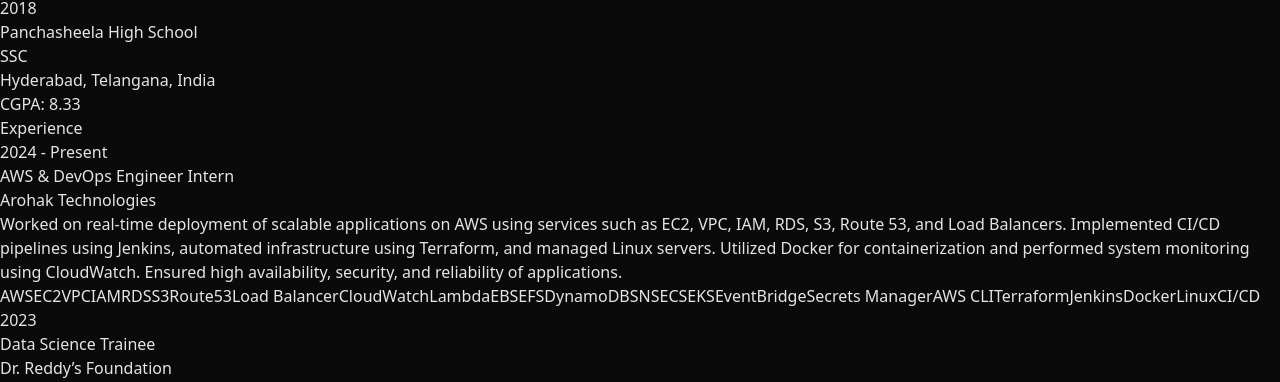
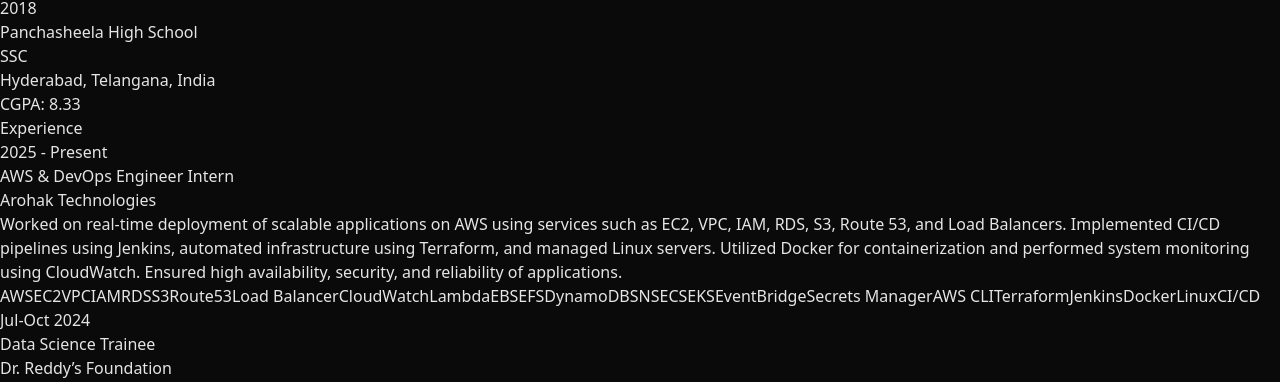
Before and after one commit to Ajaykarre563/My_Portfolio, a React (Vite) app: page / in a window 1280 px wide. Shown: the part 4156-4538 px from the top of the page. Built offline with nearby package versions, Linux system fonts and the light colour scheme.

Commit message:
Updated port tasks

```diff
--- a/src/components/Technology.tsx
+++ b/src/components/Technology.tsx
@@ -21,7 +21,7 @@
   ],
 
   Backend: [
-    { name: "Python" }, { name: "Django" }, { name: "FastAPI" },
+    { name: "Python" }, { name: "FastAPI" },
   ],
 
   Frontend: [
@@ -30,7 +30,7 @@
   ],
 
   Database: [
-    { name: "PostgreSQL" }, { name: "MySQL" },
+   { name: "MySQL" },{ name: "MongoDB" },
   ],
 };
 
--- a/src/data.ts
+++ b/src/data.ts
@@ -42,7 +42,7 @@
 //Experience and Projects are only real-time projects and experience. No fake projects or experience is added. Only real-time experience and projects are added.
 export const EXPERIENCE = [
   {
-    year: "2024 - Present",
+    year: "2025 - Present",
     role: "AWS & DevOps Engineer Intern",
     company: "Arohak Technologies",
     description:
@@ -75,7 +75,7 @@
     ],
   },
   {
-    year: "2023",
+    year: "Jul-Oct 2024",
     role: "Data Science Trainee",
     company: "Dr. Reddy’s Foundation",
     description:
```
